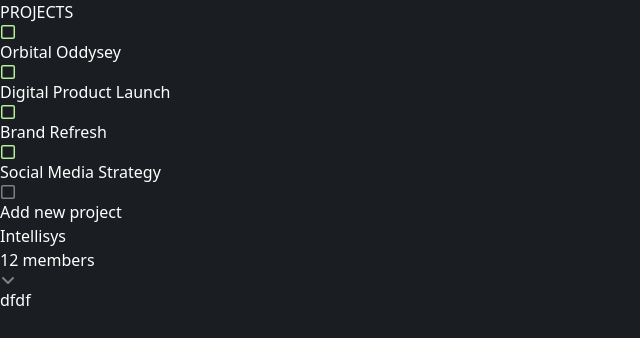
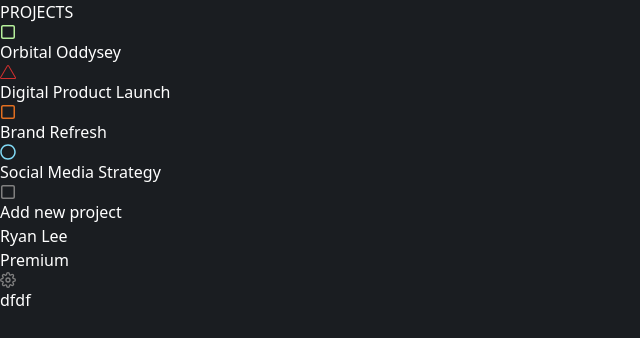
Before and after one commit to Abinsonsuresh/Artificium-AI-Chatbot-App, a React (Vite) app: page / in a window 1280 px wide. Shown: the part 168-506 px from the top of the page, without its empty margins (0-640 px from the left). Built offline with nearby package versions, Linux system fonts and the light colour scheme.

Commit message:
sidebar completed

```diff
--- a/src/Components/SideBar.jsx
+++ b/src/Components/SideBar.jsx
@@ -2,6 +2,9 @@ import React from 'react'
 import { FaAngleDown, FaRegSquare } from "react-icons/fa6";
 import { MdOutlineSearch } from "react-icons/md";
 import { RiBillLine } from "react-icons/ri";
+import { FiSettings } from "react-icons/fi";
+import { BsTriangle } from "react-icons/bs";
+import { FaRegCircle } from "react-icons/fa";
 
 
 const SideBar = () => {
@@ -13,7 +16,7 @@ const SideBar = () => {
             <div className='w-[312px]  h-full  gap-1 hidden md:flex flex-col justify-between  overflow-y-scroll  overflow-x-hidden scroll  scroll-smooth'>
                 <div className='flex flex-col gap-1'>
                     {/* GROUP SECTION */}
-                    <div className='GROUP flex flex-row justify-between items-center p-[24px] rounded-t-xl bg-[#131619] '>
+                    <div className='GROUP flex flex-row justify-between items-center p-[24px] rounded-t-xl bg-[#0D0F10] '>
                         <div className='flex flex-row justify-center items-center gap-5'>
                             <div>
                                 <div className='w-10 h-10 rounded-full bg-red-950'></div>
@@ -31,7 +34,7 @@ const SideBar = () => {
 
                     {/* GENERAL SECTION */}
 
-                    <div className='flex flex-col bg-[#131619]  p-[24px]'>
+                    <div className='flex flex-col bg-[#0D0F10]  p-[24px]'>
                         <div className='py-[8px]'>
                             <p className='text-[12px] text-gray-500'>GENERAL</p>
                         </div>
@@ -49,7 +52,7 @@ const SideBar = () => {
 
                     {/* PROJECTS SECTION */}
 
-                    <div className='flex flex-col bg-[#131619] p-4'>
+                    <div className='flex flex-col bg-[#0D0F10] p-4'>
                         <div className='py-[8px]'>
                             <p className='text-[12px] text-gray-500'>PROJECTS</p>
                         </div>
@@ -68,7 +71,7 @@ const SideBar = () => {
                             <div className='  rounded-xl'>
                                 <div className='flex justify-start items-center p-2 gap-5'>
                                     <span>
-                                        <FaRegSquare color='#B6F09C' />
+                                        <BsTriangle color='#D0302F' />
 
                                     </span>
                                     <p className='text-[14px] '>Digital Product Launch</p>
@@ -78,7 +81,7 @@ const SideBar = () => {
                             <div className='  rounded-xl'>
                                 <div className='flex justify-start items-center p-2 gap-5'>
                                     <span>
-                                        <FaRegSquare color='#B6F09C' />
+                                        <FaRegSquare color='#E26F20' />
 
                                     </span>
                                     <p className='text-[14px] '>Brand Refresh</p>
@@ -88,7 +91,7 @@ const SideBar = () => {
                             <div className='  rounded-xl'>
                                 <div className='flex justify-start items-center p-2 gap-5'>
                                     <span>
-                                        <FaRegSquare color='#B6F09C' />
+                                        <FaRegCircle  color='#82DBF7' />
 
                                     </span>
                                     <p className='text-[14px] '>Social Media Strategy</p>
@@ -115,18 +118,18 @@ const SideBar = () => {
 
                 {/* PROFILE */}
                 <div>
-                    <div className='GROUP flex flex-row justify-between items-center p-[24px] rounded-t-xl bg-[#131619] '>
+                    <div className='GROUP flex flex-row justify-between items-center p-[24px] rounded-xl bg-gradient-to-r from-gray-900 via-black to-[#0D0F10] '>
                         <div className='flex flex-row justify-center items-center gap-5'>
                             <div>
-                                <div className='w-10 h-10 rounded-full bg-red-950'></div>
+                                <div className='w-10 h-10 rounded-2xl bg-red-950'></div>
                             </div>
                             <div className='flex flex-col'>
-                                <p className='text-[16px]'>Intellisys</p>
-                                <p className='text-[12px]'>12 members</p>
+                                <p className='text-[16px]'>Ryan Lee</p>
+                                <p className='text-[12px]'>Premium</p>
                             </div>
                         </div>
                         <div>
-                            <FaAngleDown className='' color='gray' />
+                            <FiSettings  className='' color='gray' />
                         </div>
                     </div>
                 </div>
```
